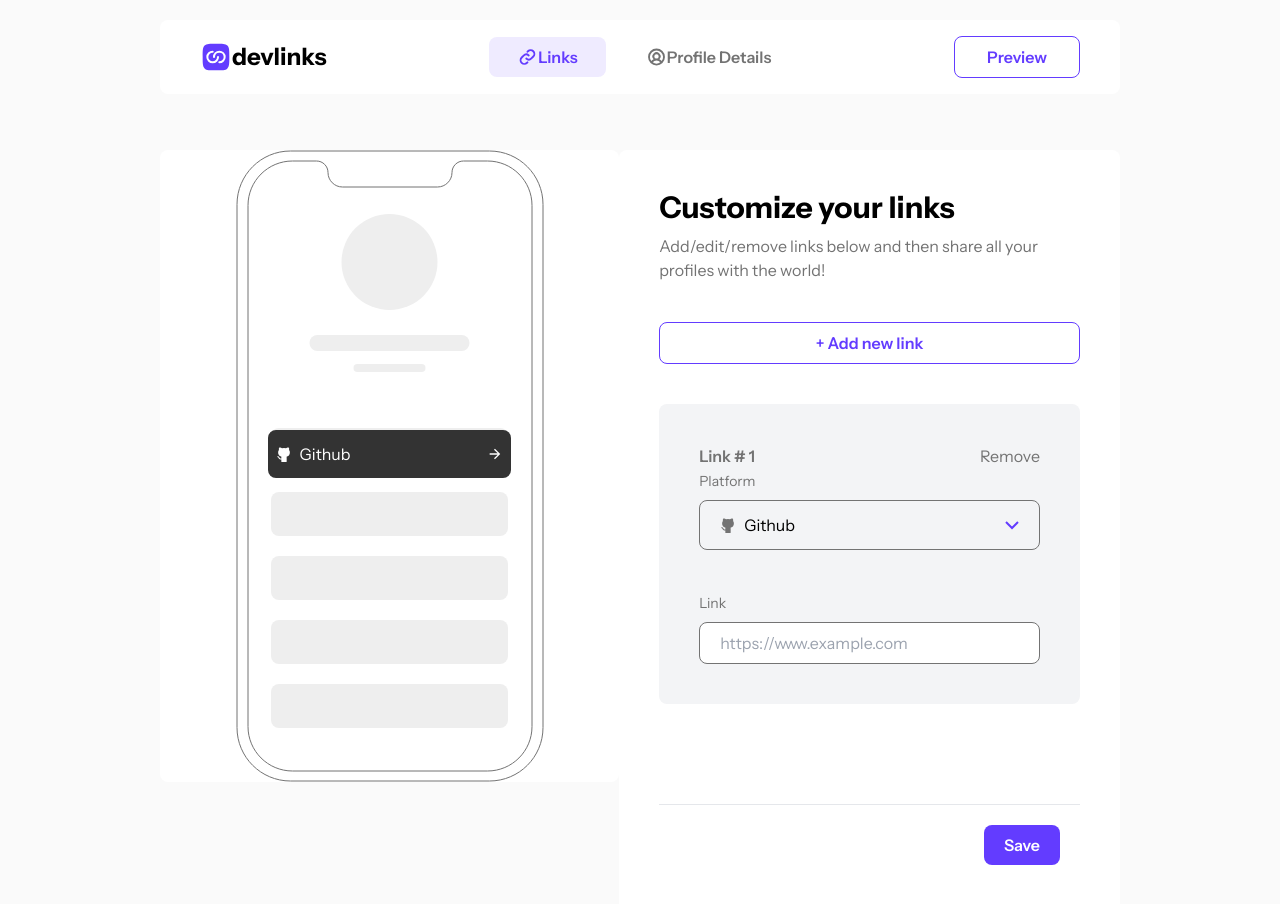
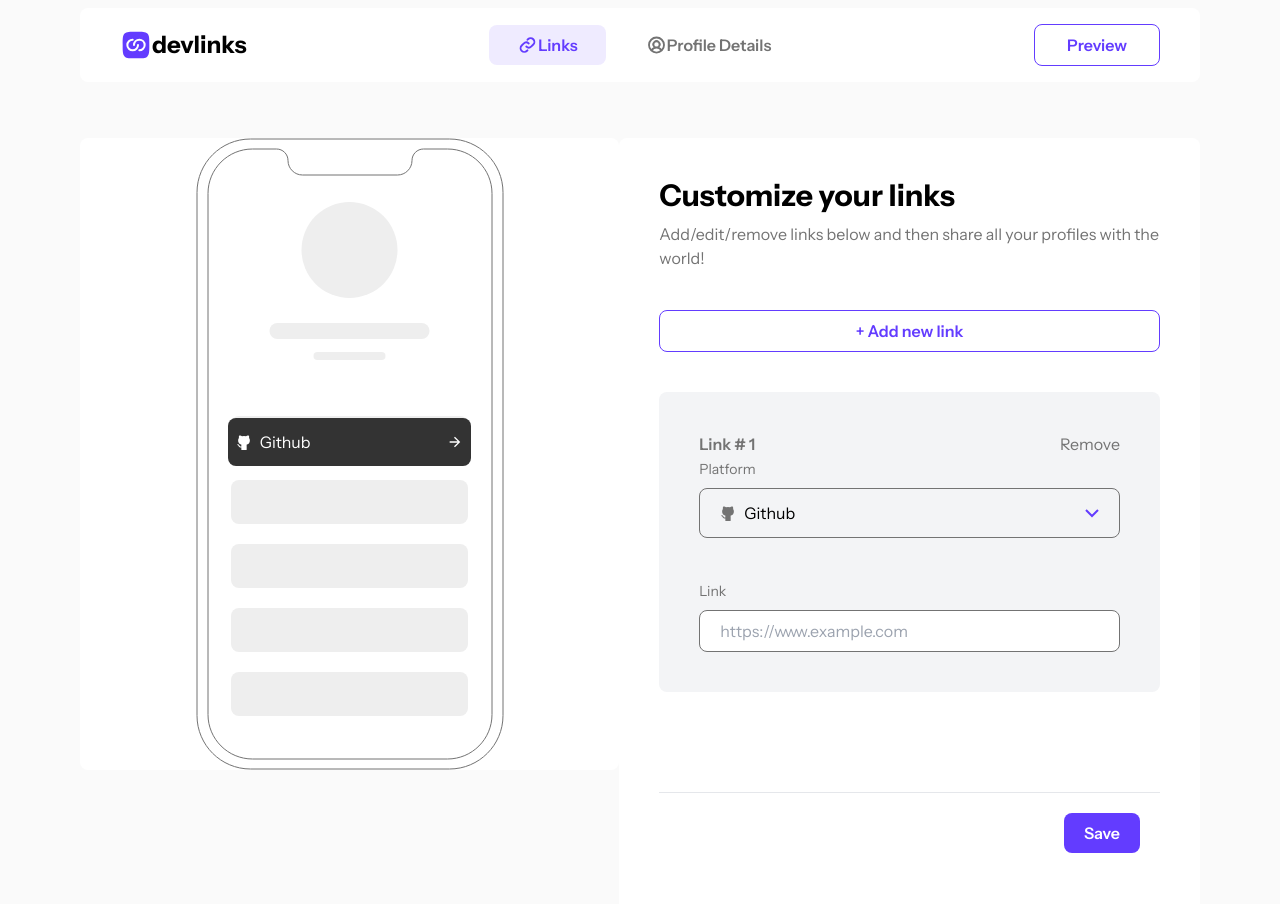
Before and after one commit to Guidotss/link-sharing, a Next.js app: page / in a window 1280 px wide. Both pictures are taken after a click on the button "+ Add new link". Shown: the top 904 px of the page. Built offline with nearby package versions, Linux system fonts and the light colour scheme.

Commit message:
Creando componente AddNewLinkForm

```diff
--- a/src/app/page.tsx
+++ b/src/app/page.tsx
@@ -7,7 +7,7 @@ import {
 
 export default function Home() {
   return (
-    <main className="px-20 py-5 bg-light_grey">
+    <main className="2xL:px-20 2xl:py-5 sm:py-2 bg-light_grey">
       <Navbar />
       <section className="flex 2xl:gap-3 px-20 mt-14">
         <div className="bg-white flex-auto 2xl:h-[75vh] h-full w-full flex items-center justify-center rounded-lg">
--- a/src/components/form/InputForm.tsx
+++ b/src/components/form/InputForm.tsx
@@ -70,7 +70,7 @@ export const InputForm: FC<InputProps> = ({
   return (
     <>
       <input
-        className={`px-7 py-2 rounded-lg 2xl:w-[380px] sm:w-[300px] border-[1px] text-lg mb-5 focus:shadow-lg ${
+        className={`px-7 py-2 rounded-lg w-[380px] border-[1px] text-lg mb-5 focus:shadow-lg ${
           !error
             ? "focus:sadow-purple focus:shadow-purple focus:outline-none focus:border-purple  transition-all"
             : "border-red focus:border-red focus:outline-none transition-all shadow-none"
--- a/src/components/form/links/AddLinksForm.tsx
+++ /dev/null
@@ -1,75 +0,0 @@
-"use client";
-
-import { useContext } from "react";
-import { LinksContext } from "@/context/links/LinksContext";
-import { LinksCustomSelect } from "./LinksCustomSelect";
-import { AuthContext } from "@/context";
-
-export const AddLinksForm = () => {
-  const { links, setCurrentLink, saveLinks, removeLink } =
-    useContext(LinksContext);
-  const { user } = useContext(AuthContext);
-
-
-
-  const handleCurrentLink = (id: string) => {
-    setCurrentLink(id);
-  };
-
-  const handleRemoveLink = (e: React.FormEvent, id: string) => {
-    e.preventDefault();
-    removeLink(id);
-  };
-
-  const handleSaveLinks = () => {
-    saveLinks(user?.id!, links!);
-  };
-
-  return (
-    <>
-      {links?.map((link, index) => (
-        <form key={index} className="flex flex-col items-center mt-10 ">
-          <div
-            className="flex flex-col w-full bg-gray-100 p-10 rounded-lg mb-5"
-            onClick={() => handleCurrentLink(link?.id!)}
-          >
-            <div className="w-full flex justify-between">
-              <h3 className="text-grey font-semibold">Link # {index + 1}</h3>
-              <button
-                className="text-grey"
-                onClick={(e) => handleRemoveLink(e, link?.id!)}
-              >
-                Remove
-              </button>
-            </div>
-            <div className="flex flex-col gap-10">
-              <div>
-                <LinksCustomSelect link={link} />
-              </div>
-              <div>
-                <span className="text-sm text-grey">Link</span>
-                <input
-                  className="w-full px-5 py-2 mt-2 border-[1px] border-grey rounded-lg focus:shadow-lg focus:shadow-purple focus:outline-none focus:border-purple transition-all"
-                  type="text"
-                  placeholder="https://www.example.com"
-                  name="url"
-                  value={link.url}
-                  onChange={(e) => setCurrentLink(link?.id!, e.target.value)}
-                />
-              </div>
-            </div>
-          </div>
-        </form>
-      ))}
-
-      <div
-        className="w-full flex justify-end mt-20 border-t-[1px] p-5"
-        onClick={handleSaveLinks}
-      >
-        <button className="bg-purple px-5 py-2 rounded-lg text-white font-semibold hover:bg-soft_purple transition-all">
-          Save
-        </button>
-      </div>
-    </>
-  );
-};
--- /dev/null
+++ b/src/components/form/links/AddLinksFormGrid.tsx
@@ -0,0 +1,31 @@
+"use client";
+import { useContext } from "react";
+import { LinksContext } from "@/context/links/LinksContext";
+import { AuthContext } from "@/context";
+import { AddNewLinkForm } from "./AddNewLinkForm";
+
+export const AddLinksFormGrid = () => {
+  const { links, saveLinks } = useContext(LinksContext);
+  const { user } = useContext(AuthContext);
+
+  const handleSaveLinks = () => {
+    saveLinks(user?.id!, links!);
+  };
+
+  return (
+    <>
+      {links?.map((link, index) => (
+        <AddNewLinkForm key={index} link={link} index={index} />
+      ))}
+
+      <div
+        className="w-full flex justify-end mt-20 border-t-[1px] p-5"
+        onClick={handleSaveLinks}
+      >
+        <button className="bg-purple px-5 py-2 rounded-lg text-white font-semibold hover:bg-soft_purple transition-all">
+          Save
+        </button>
+      </div>
+    </>
+  );
+};
--- /dev/null
+++ b/src/components/form/links/AddNewLinkForm.tsx
@@ -0,0 +1,62 @@
+"use client";
+import { Links } from "@/interfaces";
+import { LinksCustomSelect } from "./LinksCustomSelect";
+import { FC, useContext } from "react";
+import { LinksContext } from "@/context";
+
+interface AddNewLinkFormProps {
+  link: Links;
+  index?: number;
+}
+
+export const AddNewLinkForm: FC<AddNewLinkFormProps> = ({ link, index }) => {
+
+    const { setCurrentLink, removeLink } = useContext(LinksContext);
+
+
+  const handleCurrentLink = (id: string) => {
+    setCurrentLink(id);
+  };
+
+  const handleRemoveLink = (e: React.FormEvent, id: string) => {
+    e.preventDefault();
+    removeLink(id);
+  };
+
+  return (
+    <form className="flex flex-col items-center mt-10 ">
+      <div
+        className="flex flex-col w-full bg-gray-100 p-10 rounded-lg mb-5"
+        onClick={() => handleCurrentLink(link?.id!)}
+      >
+        <div className="w-full flex justify-between">
+          <h3 className="text-grey font-semibold">
+            Link # {index ? index + 1 : 1}
+          </h3>
+          <button
+            className="text-grey"
+            onClick={(e) => handleRemoveLink(e, link?.id!)}
+          >
+            Remove
+          </button>
+        </div>
+        <div className="flex flex-col gap-10">
+          <div>
+            <LinksCustomSelect link={link} />
+          </div>
+          <div>
+            <span className="text-sm text-grey">Link</span>
+            <input
+              className="w-full px-5 py-2 mt-2 border-[1px] border-grey rounded-lg focus:shadow-lg focus:shadow-purple focus:outline-none focus:border-purple transition-all"
+              type="text"
+              placeholder="https://www.example.com"
+              name="url"
+              value={link.url}
+              onChange={(e) => setCurrentLink(link?.id!, e.target.value)}
+            />
+          </div>
+        </div>
+      </div>
+    </form>
+  );
+};
--- a/src/components/form/links/index.ts
+++ b/src/components/form/links/index.ts
@@ -1,2 +1,2 @@
-export * from './AddLinksForm';
+export * from './AddLinksFormGrid';
 export * from './LinksCustomSelect';
--- a/src/components/form/profile/UserImage.tsx
+++ b/src/components/form/profile/UserImage.tsx
@@ -20,12 +20,12 @@ export const UserImage: FC<UserImageProps> = ({ image, handleFileChange }) => {
         alt="profile"
         width={200}
         height={200}
-        className="rounded-lg 2xl:h-[150px] 2xl:w-[150px] sm:h-[120px] sm:w-[120px] cursor-pointer"
+        className="rounded-lg 2xl:h-[150px] 2xl:w-[150px] sm:h-[130px] sm:w-[130px] cursor-pointer"
         priority
       />
       {isHover && (
         <>
-          <div className=" animate__animated animate__fadeIn animate__faster absolute 2xl:w-[150px] 2xl:h-[150px] sm:w-[120px] sm:h-[120px] rounded-lg bg-dark_grey flex flex-col items-center justify-center 2xl:-mt-[150px] sm:-mt-[120px] bg-opacity-50">
+          <div className=" animate__animated animate__fadeIn animate__faster absolute 2xl:w-[150px] 2xl:h-[150px] sm:w-[130px] sm:h-[130px] rounded-lg bg-dark_grey flex flex-col items-center justify-center 2xl:-mt-[150px] sm:-mt-[130px] bg-opacity-50">
             <input
               type="file"
               name="file"
--- a/src/components/ui/links/AddNewLinkSection.tsx
+++ b/src/components/ui/links/AddNewLinkSection.tsx
@@ -1,7 +1,7 @@
 "use client";
 import { useContext, useState } from "react";
 import { EmptySection } from "./EmptySection";
-import { AddLinksForm } from "@/components/form/links/AddLinksForm";
+import { AddLinksFormGrid } from "@/components/form/links/AddLinksFormGrid";
 import { LinksContext } from "@/context";
 
 export const AddNewLinkSection = () => {
@@ -26,7 +26,7 @@ export const AddNewLinkSection = () => {
           + Add new link
         </button>
       </div>
-      {!isSelectOpen ? <EmptySection /> : <AddLinksForm />}
+      {!isSelectOpen ? <EmptySection /> : <AddLinksFormGrid />}
     </>
   );
 };
--- a/src/components/ui/links/LinksGrid.tsx
+++ b/src/components/ui/links/LinksGrid.tsx
@@ -1,12 +1,16 @@
 "use client";
-import { useContext } from "react";
+import { useContext, useEffect } from "react";
 import { LinksContext } from "@/context";
 import { Links } from "@/interfaces";
 import { LinkCard } from "./LinkCard";
 import { DragDropContext, Droppable } from "@hello-pangea/dnd";
 
 export const LinksGrid = () => {
-  const { links, onDragEnd } = useContext(LinksContext);
+  const { links, onDragEnd, loadLinks } = useContext(LinksContext);
+
+  useEffect(() => {
+    loadLinks();
+  },[]);
 
   return (
     <DragDropContext
--- a/src/components/ui/profile/UpdateProfileSection.tsx
+++ b/src/components/ui/profile/UpdateProfileSection.tsx
@@ -3,7 +3,7 @@ import { UpdateUserInfo } from "@/components/form/profile/UpdateUserInfo";
 
 export const UpdateProfileSection = () => {
   return (
-    <div className="flex flex-col gap-10">
+    <div className="flex flex-col  gap-10">
       <div className="flex flex-col gap-4">
         <h1 className="text-4xl font-bold">Profile Details</h1>
         <p className="text-grey text-md">
@@ -11,7 +11,7 @@ export const UpdateProfileSection = () => {
         </p>
       </div>
       <div className="flex justify-between bg-light_grey py-4 items-center w-full cursor-pointer">
-        <h3 className="text-grey px-10">Profile picture</h3>
+        <h3 className="text-grey 2xl:px-10">Profile picture</h3>
         <div className="flex flex-col justify-center items-center">
           <UploadUserImage />
         </div>
```
